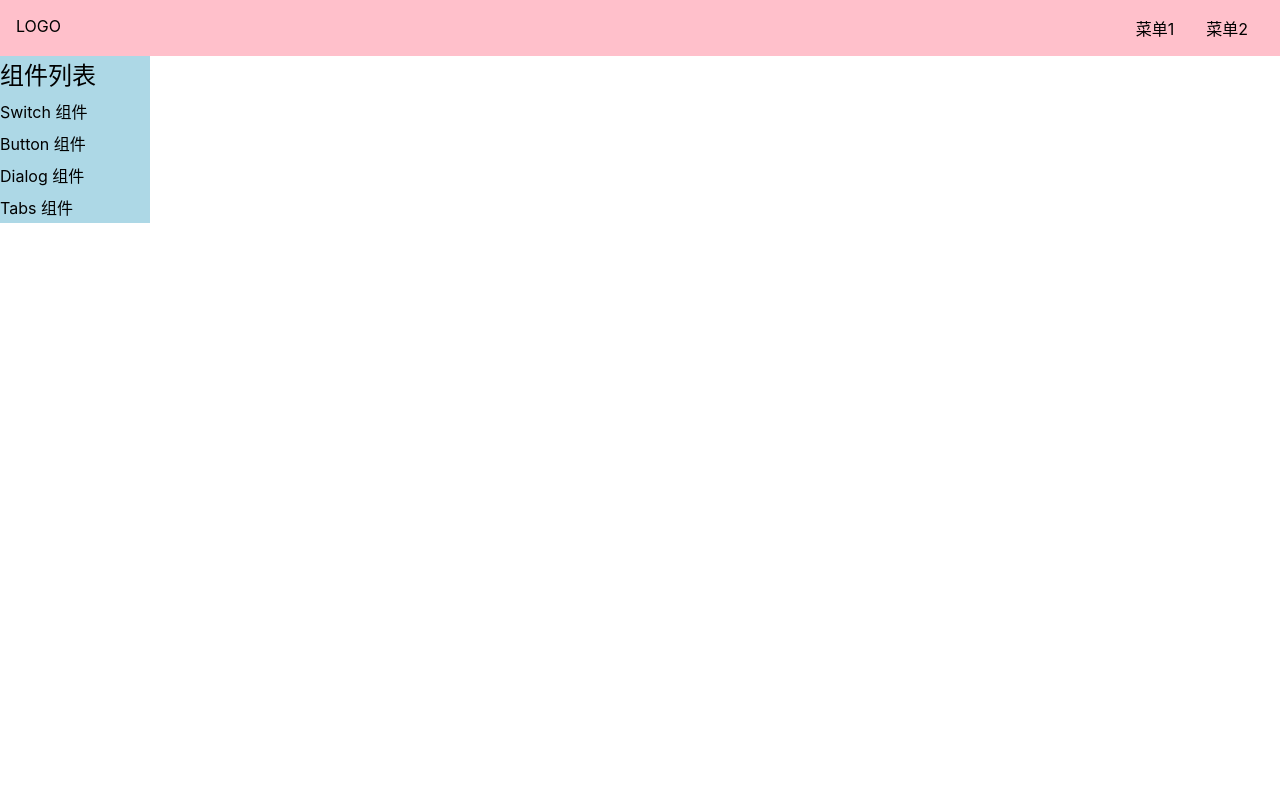
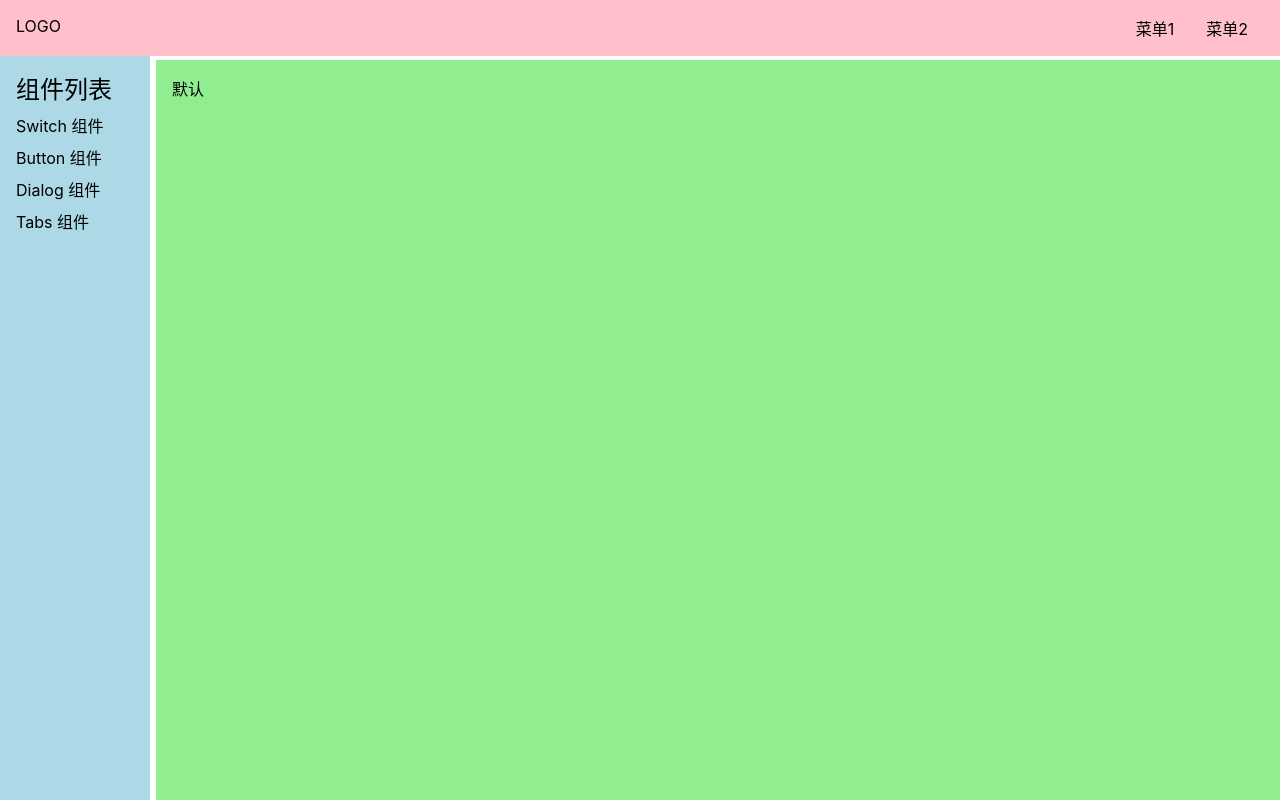
Before and after one commit to z-Lw/x-xiong-ui, a Vue app: page /#/doc in a window 1280 px wide. Built offline with nearby package versions, Linux system fonts and the light colour scheme.

Commit message:
基本完成官网框架

```diff
--- /dev/null
+++ b/src/components/ButtonDemo.vue
@@ -0,0 +1,12 @@
+<template>
+    <div>xxx</div>
+
+</template>
+
+<script lang="ts">
+
+</script>
+
+<style lang="scss" scoped>
+
+</style>
--- /dev/null
+++ b/src/components/DialogDemo.vue
@@ -0,0 +1,12 @@
+<template>
+    <div>xxx</div>
+
+</template>
+
+<script lang="ts">
+
+</script>
+
+<style lang="scss" scoped>
+
+</style>
--- /dev/null
+++ b/src/components/DocDemo.vue
@@ -0,0 +1,12 @@
+<template>
+    <div>默认</div>
+
+</template>
+
+<script lang="ts">
+
+</script>
+
+<style lang="scss" scoped>
+
+</style>
--- /dev/null
+++ b/src/components/TabsDemo.vue
@@ -0,0 +1,12 @@
+<template>
+    <div>xxx</div>
+
+</template>
+
+<script lang="ts">
+
+</script>
+
+<style lang="scss" scoped>
+
+</style>
--- a/src/components/Topnav.vue
+++ b/src/components/Topnav.vue
@@ -29,7 +29,10 @@
         background: pink;
         display: flex;
         padding: 16px;
-        position: relative;
+        position: fixed;
+        top: 0;
+        left: 0;
+        width: 100%;
         z-index: 10;
         >.logo{
             max-width: 6em;
--- a/src/view/Doc.vue
+++ b/src/view/Doc.vue
@@ -1,6 +1,7 @@
 <template>
-    <div>
-        <TopNav/>
+
+        <div class="layout">
+            <TopNav class="nav" />
         <div class="content">
             <aside v-if="menuVisible">
                 <h2>组件列表</h2>
@@ -40,10 +41,41 @@
 </script>
 
 <style lang="scss" scoped>
+    .layout {
+        display: flex;
+        flex-direction: column;
+        height: 100vh;
+        > .nav {
+            flex-shrink: 0;
+        }
+        > .content {
+            flex-grow: 1;
+            padding-top: 60px;
+            padding-left: 156px;
+            @media (max-width: 500px) {
+                padding-left: 0;
+            }
+        }
+    }
+    .content {
+        display: flex;
+        > aside {
+            flex-shrink: 0;
+        }
+        > main {
+            flex-grow: 1;
+            padding: 16px;
+            background: lightgreen;
+        }
+    }
     aside{
         background: lightblue;
         width: 150px;
-
+        position: fixed;
+        top: 0;
+        left: 0;
+        padding: 70px 16px 16px;
+        height: 100%;
         > h2{
             margin-bottom: 4px;
         }
@@ -52,11 +84,9 @@
                 padding: 4px 0;
             }
         }
-        @media (max-width: 500px) {
-            position: fixed;
-            top: 0;
-            left: 0;
-            padding: 70px 16px 16px;
-        }
+
+    }
+    main {
+        overflow: auto;
     }
 </style>
```
Also changed, not shown: src/router.ts (+8 -1 lines).
